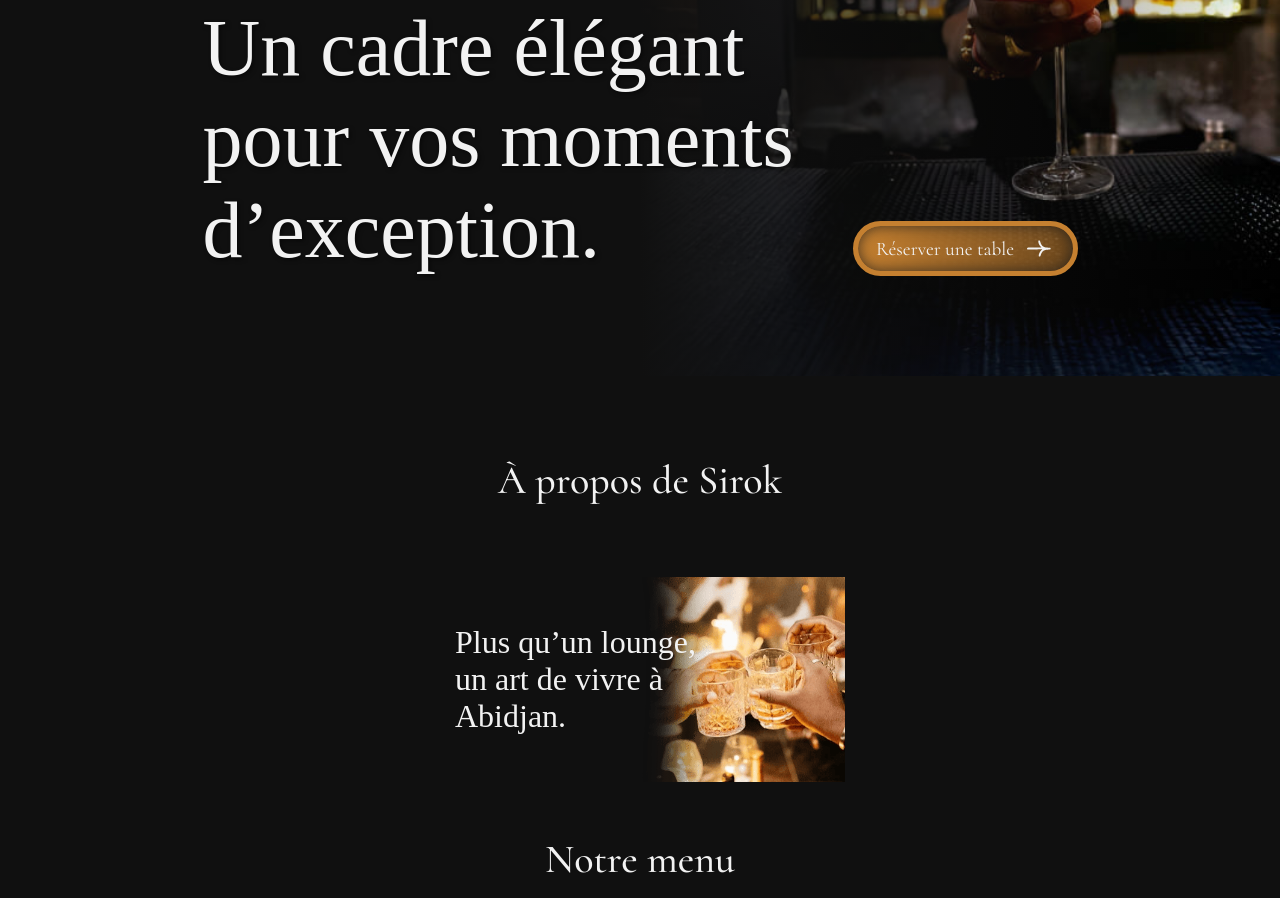
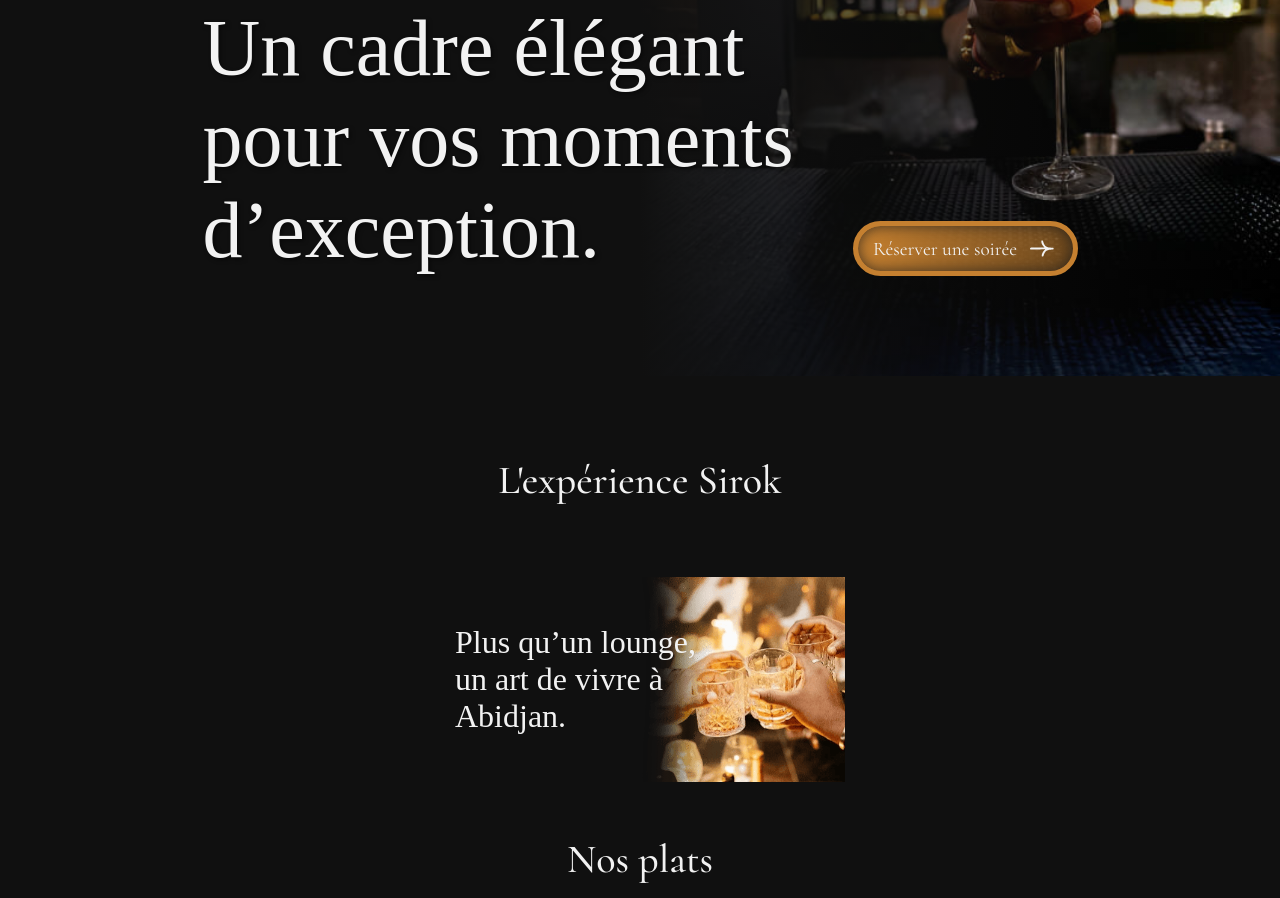
Before and after one commit to modalaiso/sirok, a plain HTML site: page frontend/index.html in a window 1280 px wide. Shown: the part 122-1020 px from the top of the page. Drawn offline with Linux system fonts and the light colour scheme; a web font is replaced by a local one.

Commit message:
Update index.html

```diff
--- a/frontend/index.html
+++ b/frontend/index.html
@@ -84,7 +84,7 @@
                     <div class="hero_cta">
                         <a href="reserver">
                             <button class="cta_btn">
-                                <span>Réserver une table</span>
+                                <span>Réserver une soirée</span>
                                 <?xml version="1.0"?>
                                 <svg  class="icon" width="30" heigth="30" viewBox="0 0 256 182" xmlns="http://www.w3.org/2000/svg" xmlns:svg="http://www.w3.org/2000/svg" version="1.1">
                                     <g class="layer">
@@ -99,7 +99,7 @@
             </section>
             <section class="about_section section" id="about">
                 <div class="about_wrapper">
-                    <h2 class="h2_title">À propos de Sirok</h2>
+                    <h2 class="h2_title">L'expérience Sirok</h2>
                     <div class="about_content">
                         <div class="div-p_c reveal_about" style="display: flex; justify-content: center; z-index: 2;">
                             <p class="p_c">Plus qu’un lounge, un art de vivre à Abidjan.</p>
@@ -113,7 +113,7 @@
             </section>
             <section class="menu_section section" id="menu">
                 <div class="menu_wrapper">
-                    <h2 class="h2_title t-menu">Notre menu</h2>
+                    <h2 class="h2_title t-menu">Nos plats</h2>
                     <div class="menu_content content">
                         <div class="menu_items">
                             <div class="card reveal">
```
